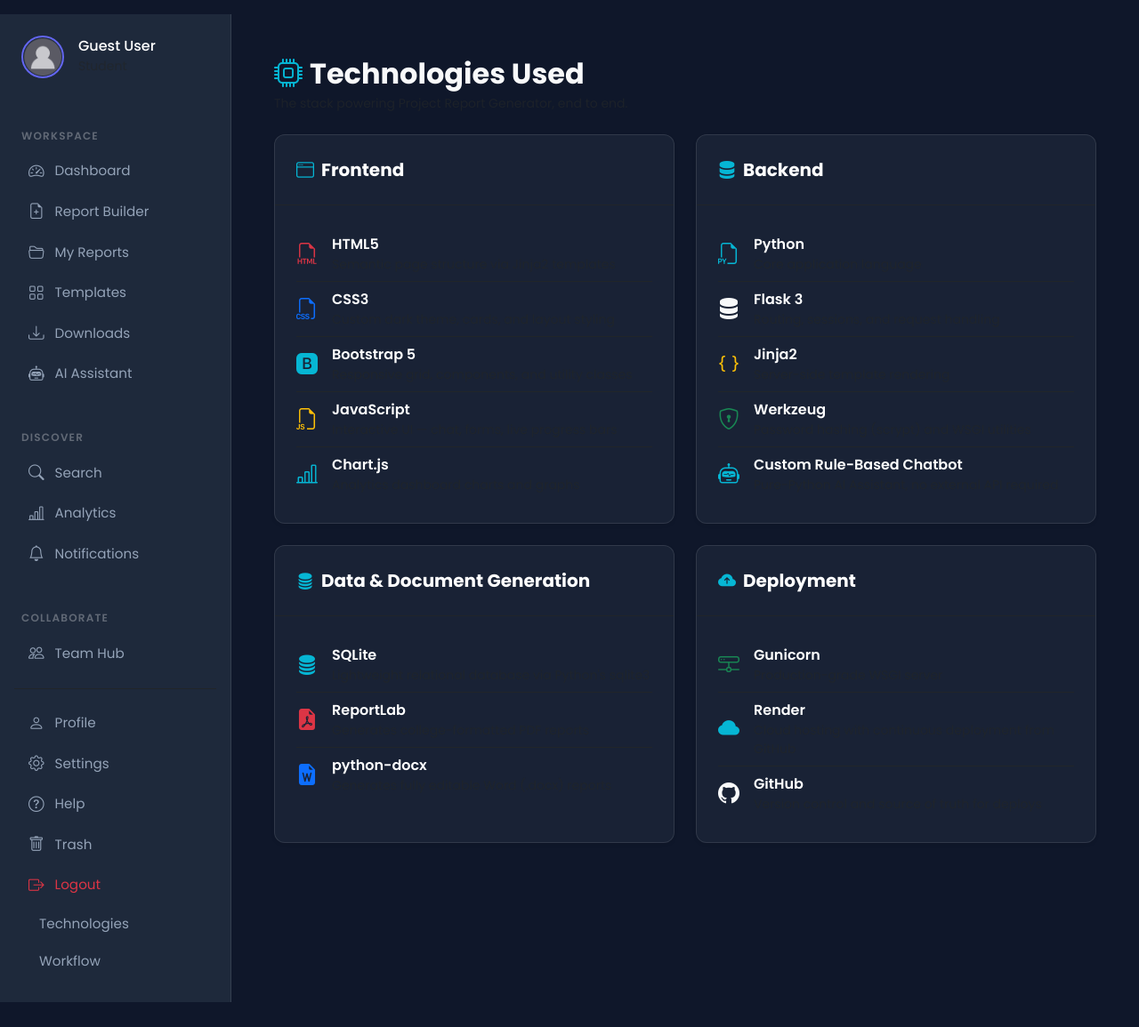
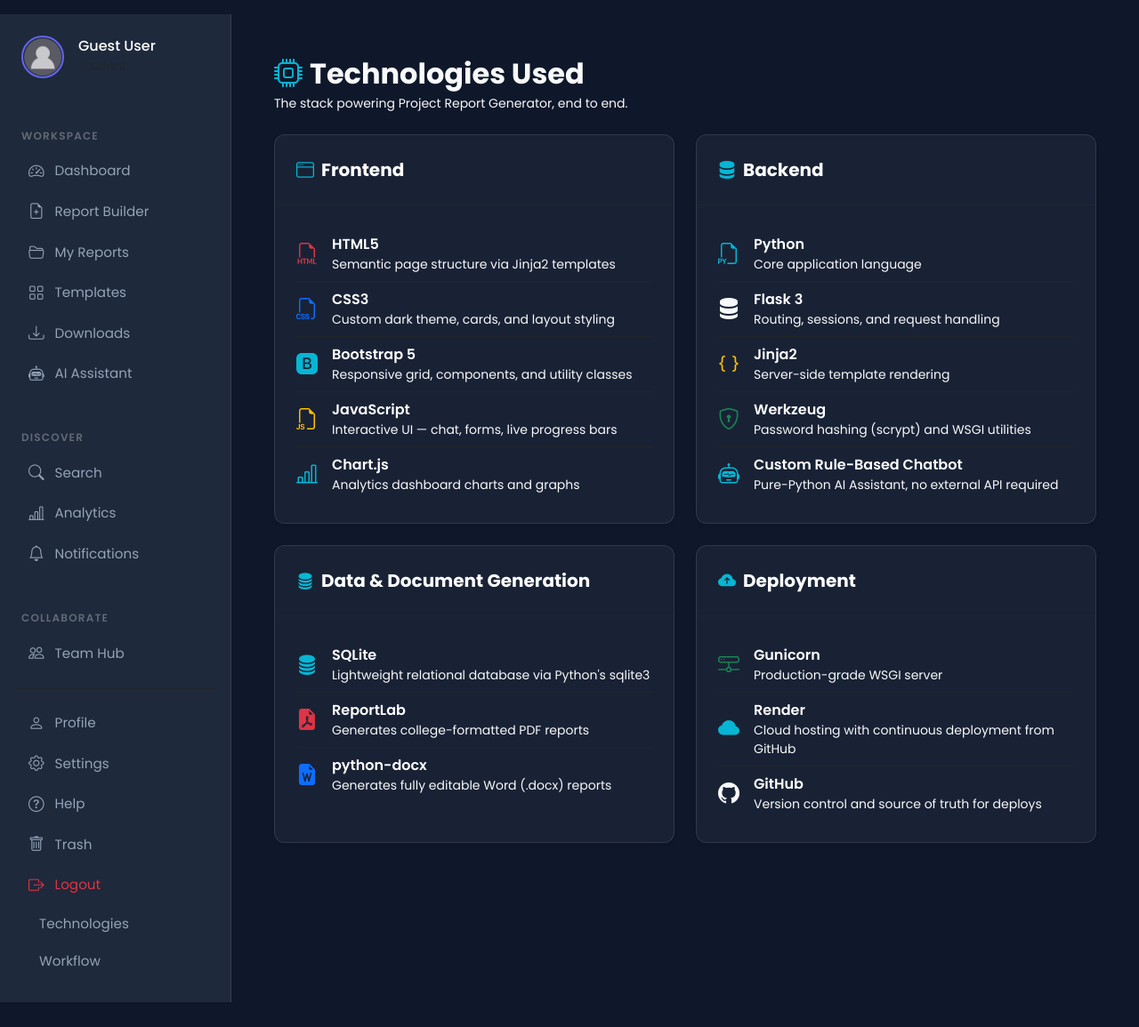
Before and after one commit to saipranav0007/advanced_project_report_generator, a Flask app: page /technologies in a window 1280 px wide. Shown: the part 97-1252 px from the top of the page at 89% size. Run offline with Flask 3, Linux system fonts and the light colour scheme; some libraries are stand-ins or nearby versions.

Commit message:
Update technologies.html

```diff
--- a/frontend/templates/technologies.html
+++ b/frontend/templates/technologies.html
@@ -9,7 +9,7 @@
   <main class="main-content flex-grow-1 p-4 p-lg-5 bg-dark text-light">
     <div class="mb-4">
       <h2 class="fw-bold mb-1"><i class="bi bi-cpu text-info me-2"></i>Technologies Used</h2>
-      <p class="text-muted small mb-0">The stack powering Project Report Generator, end to end.</p>
+      <p class="text-light small mb-0">The stack powering Project Report Generator, end to end.</p>
     </div>
 
     <div class="row g-4">
@@ -24,23 +24,23 @@
             <ul class="list-group list-group-flush bg-transparent">
               <li class="list-group-item bg-transparent border-dark d-flex align-items-center gap-3 px-0">
                 <i class="bi bi-filetype-html text-danger fs-4"></i>
-                <div><span class="text-white fw-semibold">HTML5</span><div class="text-muted small">Semantic page structure via Jinja2 templates</div></div>
+                <div><span class="text-white fw-semibold">HTML5</span><div class="text-light small">Semantic page structure via Jinja2 templates</div></div>
               </li>
               <li class="list-group-item bg-transparent border-dark d-flex align-items-center gap-3 px-0">
                 <i class="bi bi-filetype-css text-primary fs-4"></i>
-                <div><span class="text-white fw-semibold">CSS3</span><div class="text-muted small">Custom dark theme, cards, and layout styling</div></div>
+                <div><span class="text-white fw-semibold">CSS3</span><div class="text-light small">Custom dark theme, cards, and layout styling</div></div>
               </li>
               <li class="list-group-item bg-transparent border-dark d-flex align-items-center gap-3 px-0">
                 <i class="bi bi-bootstrap-fill text-info fs-4"></i>
-                <div><span class="text-white fw-semibold">Bootstrap 5</span><div class="text-muted small">Responsive grid, components, and utility classes</div></div>
+                <div><span class="text-white fw-semibold">Bootstrap 5</span><div class="text-light small">Responsive grid, components, and utility classes</div></div>
               </li>
               <li class="list-group-item bg-transparent border-dark d-flex align-items-center gap-3 px-0">
                 <i class="bi bi-filetype-js text-warning fs-4"></i>
-                <div><span class="text-white fw-semibold">JavaScript</span><div class="text-muted small">Interactive UI — chat, forms, live progress bars</div></div>
+                <div><span class="text-white fw-semibold">JavaScript</span><div class="text-light small">Interactive UI — chat, forms, live progress bars</div></div>
               </li>
               <li class="list-group-item bg-transparent border-dark d-flex align-items-center gap-3 px-0">
                 <i class="bi bi-bar-chart-line text-info fs-4"></i>
-                <div><span class="text-white fw-semibold">Chart.js</span><div class="text-muted small">Analytics dashboard charts and graphs</div></div>
+                <div><span class="text-white fw-semibold">Chart.js</span><div class="text-light small">Analytics dashboard charts and graphs</div></div>
               </li>
             </ul>
           </div>
@@ -58,23 +58,23 @@
             <ul class="list-group list-group-flush bg-transparent">
               <li class="list-group-item bg-transparent border-dark d-flex align-items-center gap-3 px-0">
                 <i class="bi bi-filetype-py text-info fs-4"></i>
-                <div><span class="text-white fw-semibold">Python</span><div class="text-muted small">Core application language</div></div>
+                <div><span class="text-white fw-semibold">Python</span><div class="text-light small">Core application language</div></div>
               </li>
               <li class="list-group-item bg-transparent border-dark d-flex align-items-center gap-3 px-0">
                 <i class="bi bi-server text-light fs-4"></i>
-                <div><span class="text-white fw-semibold">Flask 3</span><div class="text-muted small">Routing, sessions, and request handling</div></div>
+                <div><span class="text-white fw-semibold">Flask 3</span><div class="text-light small">Routing, sessions, and request handling</div></div>
               </li>
               <li class="list-group-item bg-transparent border-dark d-flex align-items-center gap-3 px-0">
                 <i class="bi bi-braces text-warning fs-4"></i>
-                <div><span class="text-white fw-semibold">Jinja2</span><div class="text-muted small">Server-side template rendering</div></div>
+                <div><span class="text-white fw-semibold">Jinja2</span><div class="text-light small">Server-side template rendering</div></div>
               </li>
               <li class="list-group-item bg-transparent border-dark d-flex align-items-center gap-3 px-0">
                 <i class="bi bi-shield-lock text-success fs-4"></i>
-                <div><span class="text-white fw-semibold">Werkzeug</span><div class="text-muted small">Password hashing (scrypt) and WSGI utilities</div></div>
+                <div><span class="text-white fw-semibold">Werkzeug</span><div class="text-light small">Password hashing (scrypt) and WSGI utilities</div></div>
               </li>
               <li class="list-group-item bg-transparent border-dark d-flex align-items-center gap-3 px-0">
                 <i class="bi bi-robot text-info fs-4"></i>
-                <div><span class="text-white fw-semibold">Custom Rule-Based Chatbot</span><div class="text-muted small">Pure-Python AI Assistant, no external API required</div></div>
+                <div><span class="text-white fw-semibold">Custom Rule-Based Chatbot</span><div class="text-light small">Pure-Python AI Assistant, no external API required</div></div>
               </li>
             </ul>
           </div>
@@ -92,15 +92,15 @@
             <ul class="list-group list-group-flush bg-transparent">
               <li class="list-group-item bg-transparent border-dark d-flex align-items-center gap-3 px-0">
                 <i class="bi bi-database-fill text-info fs-4"></i>
-                <div><span class="text-white fw-semibold">SQLite</span><div class="text-muted small">Lightweight relational database via Python's sqlite3</div></div>
+                <div><span class="text-white fw-semibold">SQLite</span><div class="text-light small">Lightweight relational database via Python's sqlite3</div></div>
               </li>
               <li class="list-group-item bg-transparent border-dark d-flex align-items-center gap-3 px-0">
                 <i class="bi bi-file-earmark-pdf-fill text-danger fs-4"></i>
-                <div><span class="text-white fw-semibold">ReportLab</span><div class="text-muted small">Generates college-formatted PDF reports</div></div>
+                <div><span class="text-white fw-semibold">ReportLab</span><div class="text-light small">Generates college-formatted PDF reports</div></div>
               </li>
               <li class="list-group-item bg-transparent border-dark d-flex align-items-center gap-3 px-0">
                 <i class="bi bi-file-earmark-word-fill text-primary fs-4"></i>
-                <div><span class="text-white fw-semibold">python-docx</span><div class="text-muted small">Generates fully editable Word (.docx) reports</div></div>
+                <div><span class="text-white fw-semibold">python-docx</span><div class="text-light small">Generates fully editable Word (.docx) reports</div></div>
               </li>
             </ul>
           </div>
@@ -118,15 +118,15 @@
             <ul class="list-group list-group-flush bg-transparent">
               <li class="list-group-item bg-transparent border-dark d-flex align-items-center gap-3 px-0">
                 <i class="bi bi-hdd-network text-success fs-4"></i>
-                <div><span class="text-white fw-semibold">Gunicorn</span><div class="text-muted small">Production-grade WSGI server</div></div>
+                <div><span class="text-white fw-semibold">Gunicorn</span><div class="text-light small">Production-grade WSGI server</div></div>
               </li>
               <li class="list-group-item bg-transparent border-dark d-flex align-items-center gap-3 px-0">
                 <i class="bi bi-cloud-fill text-info fs-4"></i>
-                <div><span class="text-white fw-semibold">Render</span><div class="text-muted small">Cloud hosting with continuous deployment from GitHub</div></div>
+                <div><span class="text-white fw-semibold">Render</span><div class="text-light small">Cloud hosting with continuous deployment from GitHub</div></div>
               </li>
               <li class="list-group-item bg-transparent border-dark d-flex align-items-center gap-3 px-0">
                 <i class="bi bi-github text-light fs-4"></i>
-                <div><span class="text-white fw-semibold">GitHub</span><div class="text-muted small">Version control and source of truth for deploys</div></div>
+                <div><span class="text-white fw-semibold">GitHub</span><div class="text-light small">Version control and source of truth for deploys</div></div>
               </li>
             </ul>
           </div>
```
